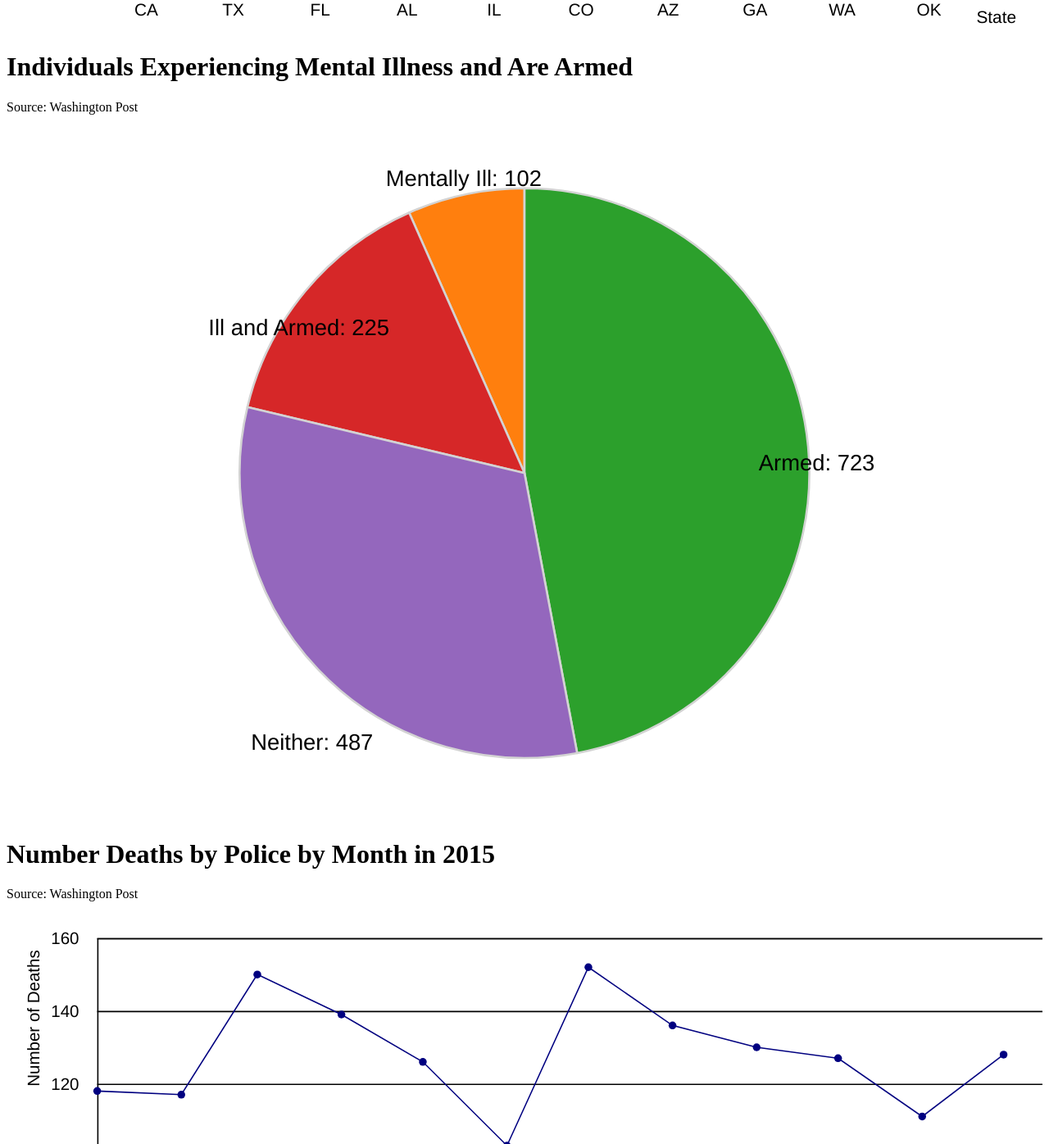
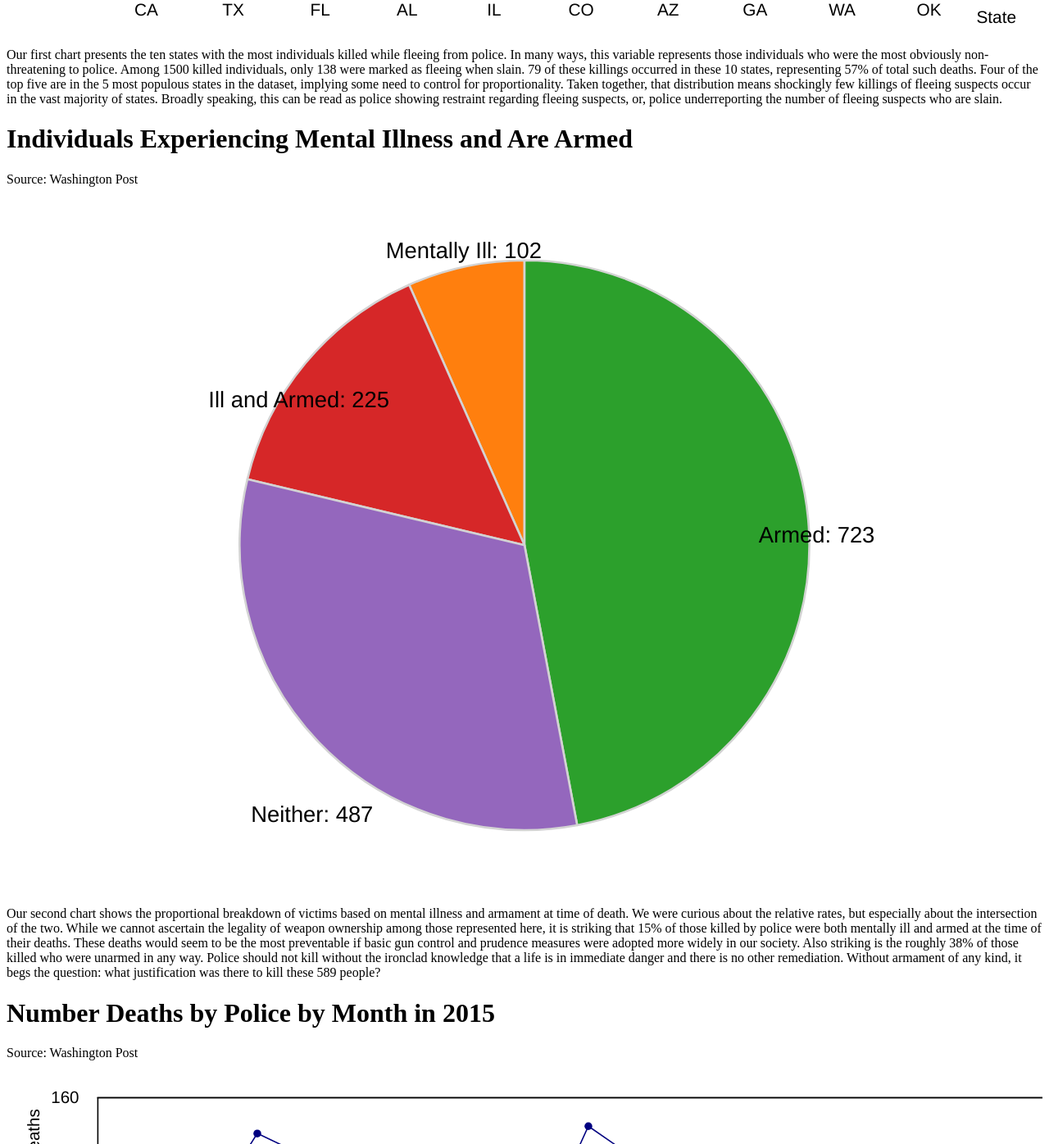
Before and after one commit to cvg117/CAPP3029_FA22, a plain HTML site: page 3charts/combined_charts.html in a window 1280 px wide. Shown: the part 876-2272 px from the top of the page at 82% size. Drawn offline with nearby package versions, Linux system fonts and the light colour scheme.

Commit message:
added ps

```diff
--- a/3charts/combined_charts.html
+++ b/3charts/combined_charts.html
@@ -27,6 +27,14 @@
         Source: Washington Post
     </p>
     <div id="chart_bar"></div>
+    <p>
+        Our first chart presents the ten states with the most individuals killed while fleeing from police. In many ways, this variable
+represents those individuals who were the most obviously non-threatening to police. Among 1500 killed individuals, only 138 were
+marked as fleeing when slain. 79 of these killings occurred in these 10 states, representing 57% of total such deaths.
+Four of the top five are in the 5 most populous states in the dataset, implying some need to control for proportionality. Taken together,
+that distribution means shockingly few killings of fleeing suspects occur in the vast majority of states. Broadly speaking, this can be
+read as police showing restraint regarding fleeing suspects, or, police underreporting the number of fleeing suspects who are slain.
+    </p>
   </div>
   <div id="container">
 
@@ -35,6 +43,15 @@
         Source: Washington Post
     </p>
     <div id="chart_pie"></div>
+    <p>
+        Our second chart shows the proportional breakdown of victims based on mental illness and armament at time of death. We were curious
+about the relative rates, but especially about the intersection of the two. While we cannot ascertain the legality of weapon ownership
+among those represented here, it is striking that 15% of those killed by police were both mentally ill and armed at the time of their deaths.
+These deaths would seem to be the most preventable if basic gun control and prudence measures were adopted more widely in our society. Also
+striking is the roughly 38% of those killed who were unarmed in any way. Police should not kill without the ironclad knowledge that
+a life is in immediate danger and there is no other remediation. Without armament of any kind, it begs the question: what justification
+was there to kill these 589 people?
+    </p>
   </div>
   <div id="container">
 
```
